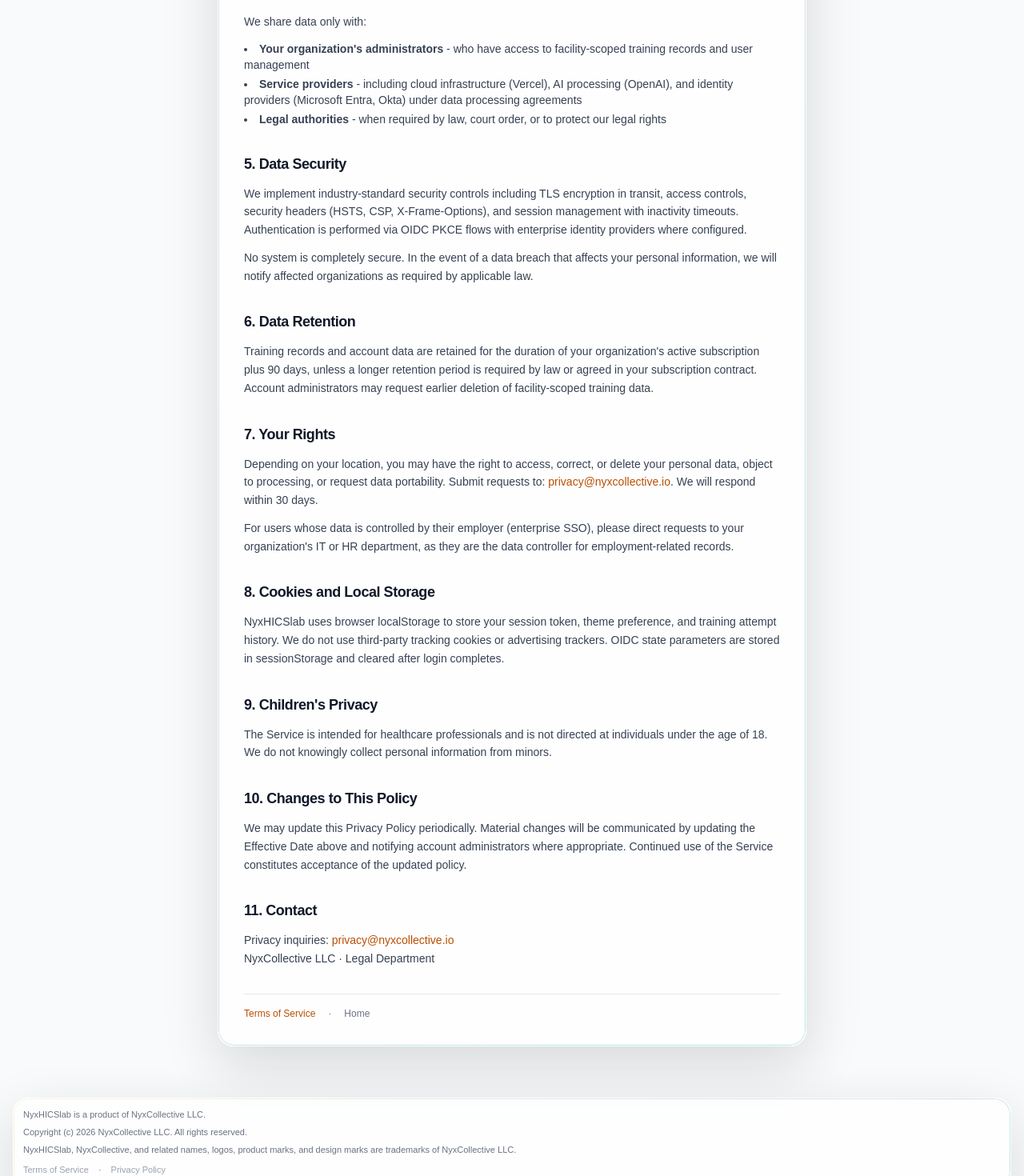
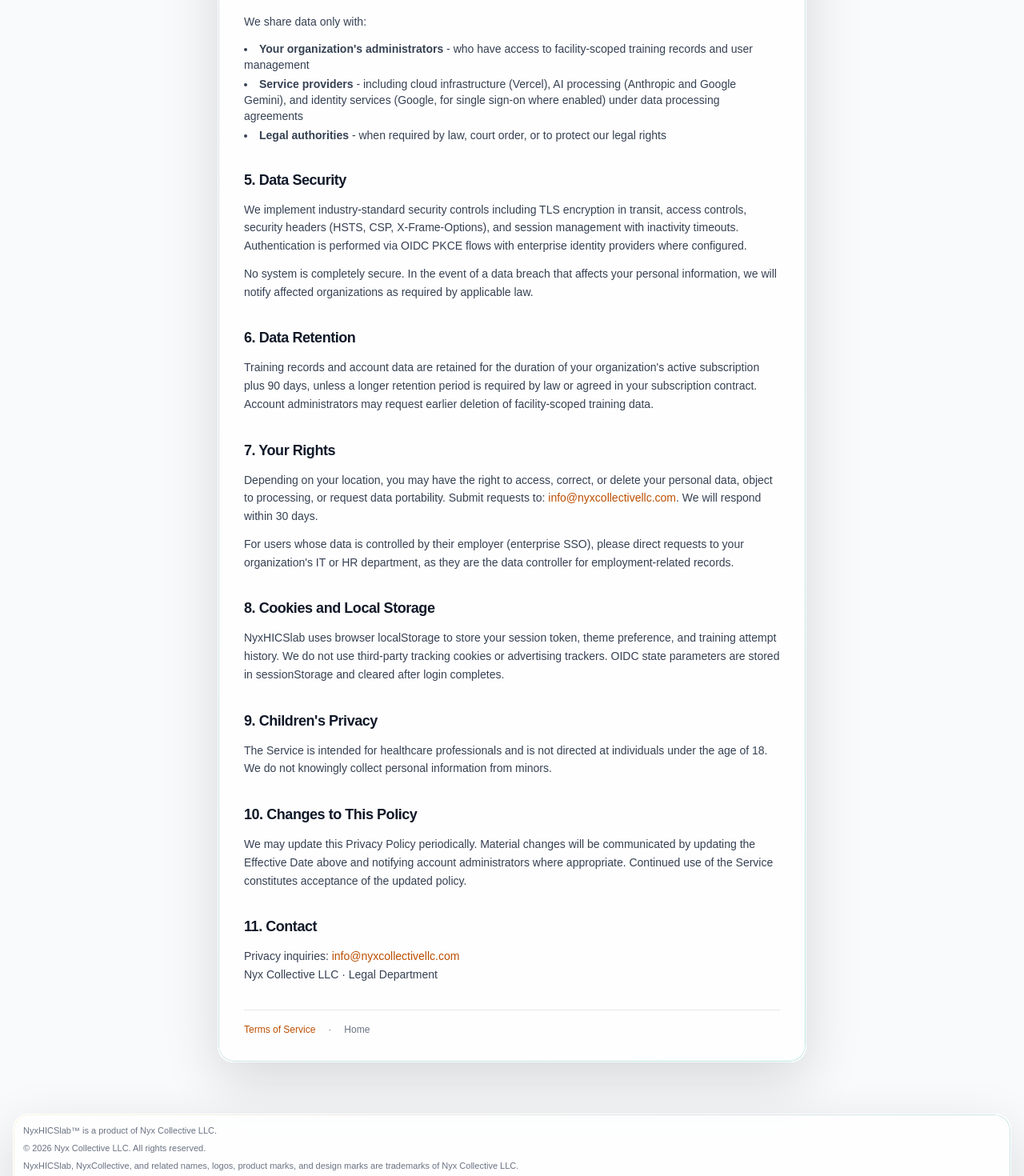
Before and after one commit to cmc-creator/HICS, a React (Vite) app in the folder hics-app/: page /privacy in a window 1280 px wide. Shown: the part 1330-2800 px from the top of the page at 80% size. Built offline with nearby package versions, Linux system fonts and the light colour scheme.

Commit message:
Fix legal pages to match product reality: Anthropic/Gemini AI, Google sign-in, correct entity and contacts

```diff
--- a/hics-app/src/components/EnterpriseFooter.tsx
+++ b/hics-app/src/components/EnterpriseFooter.tsx
@@ -4,13 +4,15 @@ export default function EnterpriseFooter() {
   return (
     <footer className="px-4 py-4 mt-auto">
       <div className="max-w-7xl mx-auto nyx-panel p-3 text-[11px] text-gray-500 leading-relaxed">
-        <p>NyxHICSlab is a product of NyxCollective LLC.</p>
-        <p className="mt-1">Copyright (c) 2026 NyxCollective LLC. All rights reserved.</p>
-        <p className="mt-1">NyxHICSlab, NyxCollective, and related names, logos, product marks, and design marks are trademarks of NyxCollective LLC.</p>
+        <p>NyxHICSlab™ is a product of Nyx Collective LLC.</p>
+        <p className="mt-1">© 2026 Nyx Collective LLC. All rights reserved.</p>
+        <p className="mt-1">NyxHICSlab, NyxCollective, and related names, logos, product marks, and design marks are trademarks of Nyx Collective LLC.</p>
         <p className="mt-2 flex gap-3">
           <Link to="/tos" className="hover:underline text-gray-400">Terms of Service</Link>
           <span aria-hidden>·</span>
           <Link to="/privacy" className="hover:underline text-gray-400">Privacy Policy</Link>
+          <span aria-hidden>·</span>
+          <a href="https://nyxcollectivellc.com" target="_blank" rel="noreferrer" className="hover:underline text-gray-400">nyxcollectivellc.com</a>
         </p>
       </div>
     </footer>
--- a/hics-app/src/components/Navbar.tsx
+++ b/hics-app/src/components/Navbar.tsx
@@ -62,7 +62,7 @@ export default function Navbar({ theme, onToggleTheme }: NavbarProps) {
               />
             </div>
             <span className="text-2xl md:text-3xl font-bold tracking-wide block truncate lux-brand-title">NyxHICSlab</span>
-            <span className="hidden sm:block text-xs md:text-sm text-amber-100/80 truncate">NyxCollective LLC · Enterprise Hospital Incident Command System Training</span>
+            <span className="hidden sm:block text-xs md:text-sm text-amber-100/80 truncate">Nyx Collective LLC · Enterprise Hospital Incident Command System Training</span>
           </div>
 
           <div className="flex items-center justify-self-end gap-2">
--- a/hics-app/src/pages/LandingPage.tsx
+++ b/hics-app/src/pages/LandingPage.tsx
@@ -225,9 +225,10 @@ export default function LandingPage({ theme, onToggleTheme }: LandingPageProps)
         </section>
 
         <footer ref={footerRef} className="nyx-panel p-4 text-xs opacity-50 leading-relaxed">
-          <p>NyxHICSlab is a product of NyxCollective LLC.</p>
-          <p className="mt-1">Copyright (c) 2026 NyxCollective LLC. All rights reserved.</p>
-          <p className="mt-1">NyxHICSlab, NyxCollective, and related names, logos, product marks, and design marks are trademarks of NyxCollective LLC.</p>
+          <p>NyxHICSlab™ is a product of Nyx Collective LLC.</p>
+          <p className="mt-1">© 2026 Nyx Collective LLC. All rights reserved.</p>
+          <p className="mt-1">NyxHICSlab, NyxCollective, and related names, logos, product marks, and design marks are trademarks of Nyx Collective LLC.</p>
+          <p className="mt-1"><a href="https://nyxcollectivellc.com" target="_blank" rel="noreferrer" className="hover:underline">nyxcollectivellc.com</a></p>
         </footer>
       </main>
 
--- a/hics-app/src/pages/PrivacyPage.tsx
+++ b/hics-app/src/pages/PrivacyPage.tsx
@@ -1,10 +1,10 @@
 import { Link } from 'react-router-dom';
 import EnterpriseFooter from '../components/EnterpriseFooter';
 
-const EFFECTIVE_DATE = 'January 1, 2026';
-const COMPANY = 'NyxCollective LLC';
+const EFFECTIVE_DATE = 'November 16, 2026';
+const COMPANY = 'Nyx Collective LLC';
 const PRODUCT = 'NyxHICSlab';
-const EMAIL = 'privacy@nyxcollective.io';
+const EMAIL = 'info@nyxcollectivellc.com';
 
 export default function PrivacyPage() {
   return (
@@ -37,7 +37,7 @@ export default function PrivacyPage() {
             <div className="space-y-3">
               <div className="rounded-xl border border-gray-200 dark:border-white/10 p-4">
                 <p className="text-sm font-semibold text-gray-900 dark:text-white">Account and Identity Data</p>
-                <p className="text-xs text-gray-600 dark:text-white/60 mt-1">Name, work email, organization name, role, and authentication credentials. For SSO users, identity is provided by your employer's identity provider (Microsoft Entra or Okta) and we receive only what is included in the OIDC token (name, email, group claims).</p>
+                <p className="text-xs text-gray-600 dark:text-white/60 mt-1">Name, work email, organization name, role, and authentication credentials. Users sign in with an email address and password or, where enabled, with Google single sign-on (SSO). For SSO users, identity is provided by Google and we receive only what is included in the OIDC token (name, email, group claims).</p>
               </div>
               <div className="rounded-xl border border-gray-200 dark:border-white/10 p-4">
                 <p className="text-sm font-semibold text-gray-900 dark:text-white">Training Activity Data</p>
@@ -49,7 +49,7 @@ export default function PrivacyPage() {
               </div>
               <div className="rounded-xl border border-gray-200 dark:border-white/10 p-4">
                 <p className="text-sm font-semibold text-gray-900 dark:text-white">AI Chatbot Conversations</p>
-                <p className="text-xs text-gray-600 dark:text-white/60 mt-1">Messages sent to the NyxHICSlab AI Assistant are processed by our AI provider (OpenAI) under their data processing agreement. We do not use chatbot conversations to train AI models. Conversation history is session-scoped and not stored beyond your active session unless you explicitly save it.</p>
+                <p className="text-xs text-gray-600 dark:text-white/60 mt-1">Messages sent to the NyxHICSlab AI Assistant are processed by our AI providers, Anthropic (primary) and Google Gemini (fallback), under their data processing agreements. We do not use chatbot conversations to train AI models. Conversation history is session-scoped and not stored beyond your active session unless you explicitly save it.</p>
               </div>
               <div className="rounded-xl border border-gray-200 dark:border-white/10 p-4">
                 <p className="text-sm font-semibold text-gray-900 dark:text-white">Sales and Demo Inquiries</p>
@@ -81,7 +81,7 @@ export default function PrivacyPage() {
             </p>
             <ul className="list-disc list-inside space-y-1 text-sm text-gray-700 dark:text-white/70">
               <li><strong>Your organization's administrators</strong> - who have access to facility-scoped training records and user management</li>
-              <li><strong>Service providers</strong> - including cloud infrastructure (Vercel), AI processing (OpenAI), and identity providers (Microsoft Entra, Okta) under data processing agreements</li>
+              <li><strong>Service providers</strong> - including cloud infrastructure (Vercel), AI processing (Anthropic and Google Gemini), and identity services (Google, for single sign-on where enabled) under data processing agreements</li>
               <li><strong>Legal authorities</strong> - when required by law, court order, or to protect our legal rights</li>
             </ul>
           </section>
--- a/hics-app/src/pages/ScenarioPlayer.tsx
+++ b/hics-app/src/pages/ScenarioPlayer.tsx
@@ -75,7 +75,7 @@ function downloadCertificate(userName: string, scenarioTitle: string, facility:
 </head>
 <body>
   <div class="sheet">
-    <div class="muted">NyxCollective LLC · NyxHICSlab</div>
+    <div class="muted">Nyx Collective LLC · NyxHICSlab</div>
     <h1>Scenario Completion Certificate</h1>
     <h2>Hospital Incident Command Training</h2>
     <p>This certifies that</p>
--- a/hics-app/src/pages/TermsPage.tsx
+++ b/hics-app/src/pages/TermsPage.tsx
@@ -1,10 +1,10 @@
 import { Link } from 'react-router-dom';
 import EnterpriseFooter from '../components/EnterpriseFooter';
 
-const EFFECTIVE_DATE = 'January 1, 2026';
-const COMPANY = 'NyxCollective LLC';
+const EFFECTIVE_DATE = 'November 16, 2026';
+const COMPANY = 'Nyx Collective LLC';
 const PRODUCT = 'NyxHICSlab';
-const EMAIL = 'legal@nyxcollective.io';
+const EMAIL = 'info@nyxcollectivellc.com';
 
 export default function TermsPage() {
   return (
--- a/hics-app/src/pages/TrainingReports.tsx
+++ b/hics-app/src/pages/TrainingReports.tsx
@@ -41,7 +41,7 @@ function downloadCertificate(userName: string, attempt: ScenarioAttempt) {
 </head>
 <body>
   <div class="sheet">
-    <div class="muted">NyxCollective LLC · NyxHICSlab</div>
+    <div class="muted">Nyx Collective LLC · NyxHICSlab</div>
     <h1>Certificate of Completion</h1>
     <h2>Hospital Incident Command Simulation Training</h2>
     <p>This certifies that</p>
```
Also changed, not shown: 3 other files (tests, documents, lock files or other folders).
